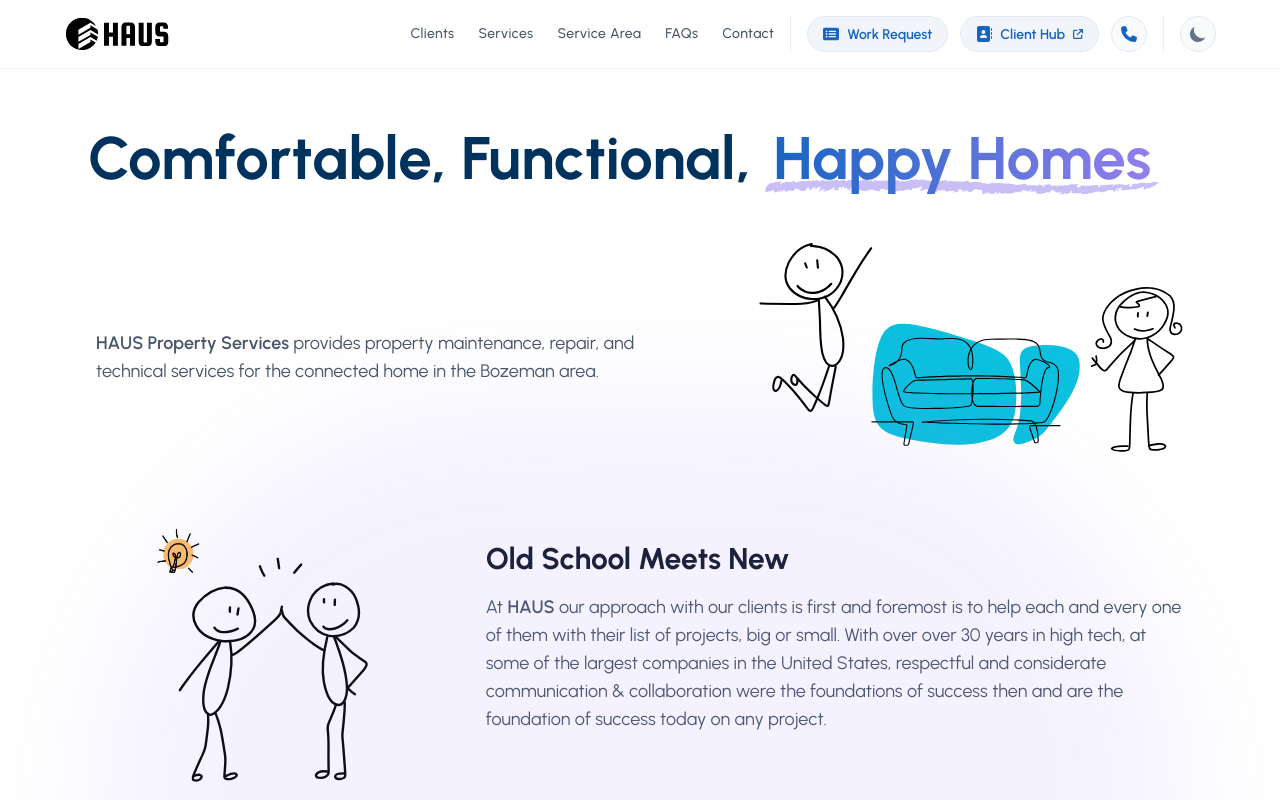
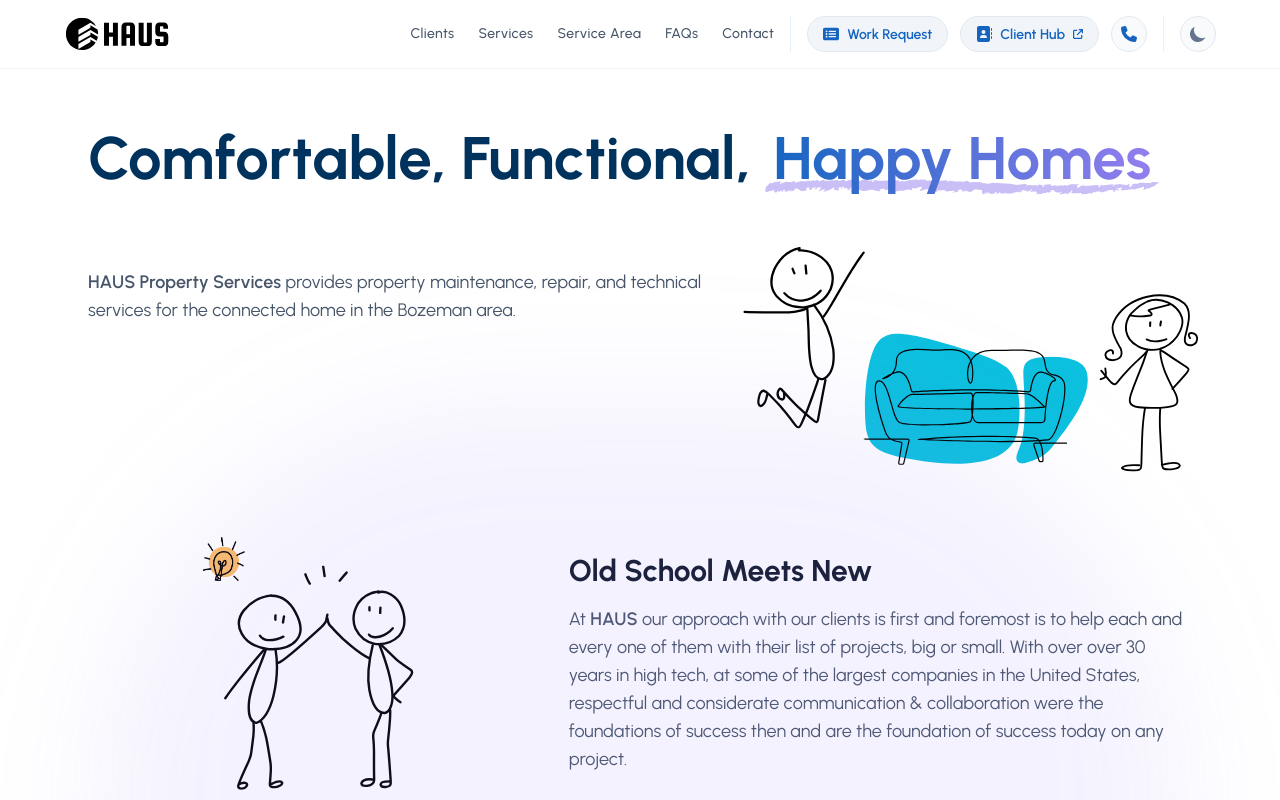
Before and after one commit to ben-v/haus, a React (Vite) app: page / in a window 1280 px wide. Shown: the top 800 px of the page. Built offline with nearby package versions, Linux system fonts and the light colour scheme.

Commit message:
Refined landing page spacing.

```diff
--- a/src/content.css
+++ b/src/content.css
@@ -121,12 +121,12 @@
 
 .content-section-header-title.content-section-header-title-align-left {
     @apply text-center;
-    @apply lg:text-left;
+    @apply md:text-left;
 }
 
 .content-section-header-title.content-section-header-title-align-right {
     @apply text-center;
-    @apply lg:text-right;
+    @apply md:text-right;
 }
 
 .content-section-header-title.content-section-header-title-align-center {
@@ -145,12 +145,12 @@
 
 .content-section-header-description.content-section-header-description-align-left {
     @apply text-center;
-    @apply lg:text-left;
+    @apply md:text-left;
 }
 
 .content-section-header-description.content-section-header-description-align-right {
     @apply text-center;
-    @apply lg:text-right;
+    @apply md:text-right;
 }
 
 .content-section-header-description.content-section-header-description-align-center {
--- a/src/pages/landing/sections/ElevatorPitch.tsx
+++ b/src/pages/landing/sections/ElevatorPitch.tsx
@@ -10,12 +10,12 @@
 
   return (
     <ContentSection>
-      <div className="lg:w-7/12 w-auto p-2 md:pt-8 flex items-center">
+      <div className="md:w-7/12 w-auto md:pt-12">
         <ContenSectiontHeader
           description={`<span className="font-semibold">HAUS Property Services</span> provides property maintenance, repair, and technical services for the connected home in the Bozeman area.`}
           descriptionAlignment="Left" />
       </div>
-      <div className="lg:w-5/12 w-auto px-4 md:mt-3">
+      <div className="md:w-5/12 w-auto -my-2 sm:my-0 md:my-6 md:mt-6">
         {(theme === THEMES.DARK) ? <SvgIntroDark className="w-full" /> : <SvgIntroLight className="w-full" />}
       </div>
     </ContentSection>
--- a/src/pages/landing/sections/Philosophy.tsx
+++ b/src/pages/landing/sections/Philosophy.tsx
@@ -10,14 +10,14 @@
 
     return (
         <ContentSection flexDirection="RTL">
-            <div className="lg:w-8/12 w-auto p-2 md:pt-6">
+            <div className="md:w-7/12 w-auto">
                 <ContenSectiontHeader
                     title="Old School Meets New"
                     titleAlignment="Left"
                     description={`At <span className="font-semibold">HAUS</span> our approach with our clients is first and foremost is to help each and every one of them with their list of projects, big or small. With over over 30 years in high tech, at some of the largest companies in the United States, respectful and considerate communication & collaboration were the foundations of success then and are the foundation of success today on any project.`}
                     descriptionAlignment="Left" />
             </div>
-            <div className="lg:w-4/12 w-auto p-4 mt-4 md:mt-3">
+            <div className="md:w-5/12 w-auto">
                 {(theme === THEMES.DARK) ? <SvgIntroSuccessDark className="w-full" /> : <SvgIntroSuccessLight className="w-full" />}
             </div>
         </ContentSection>
```
